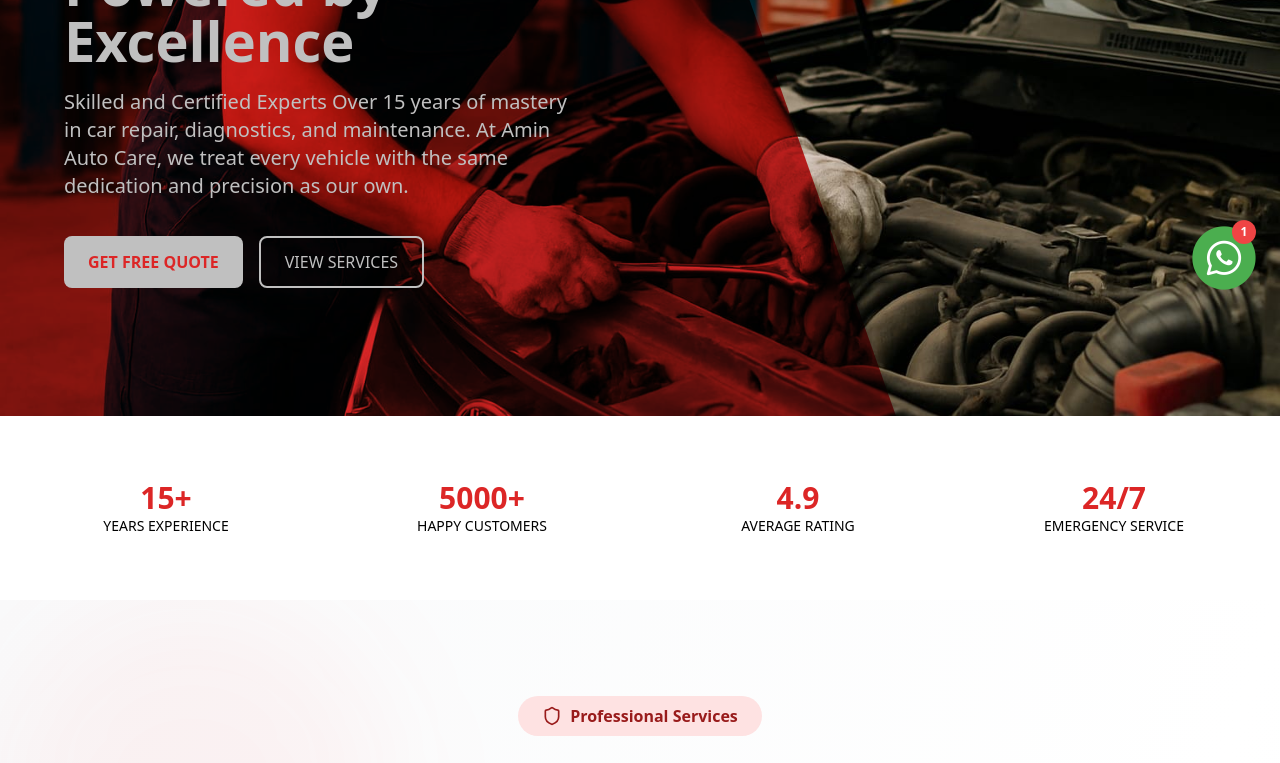
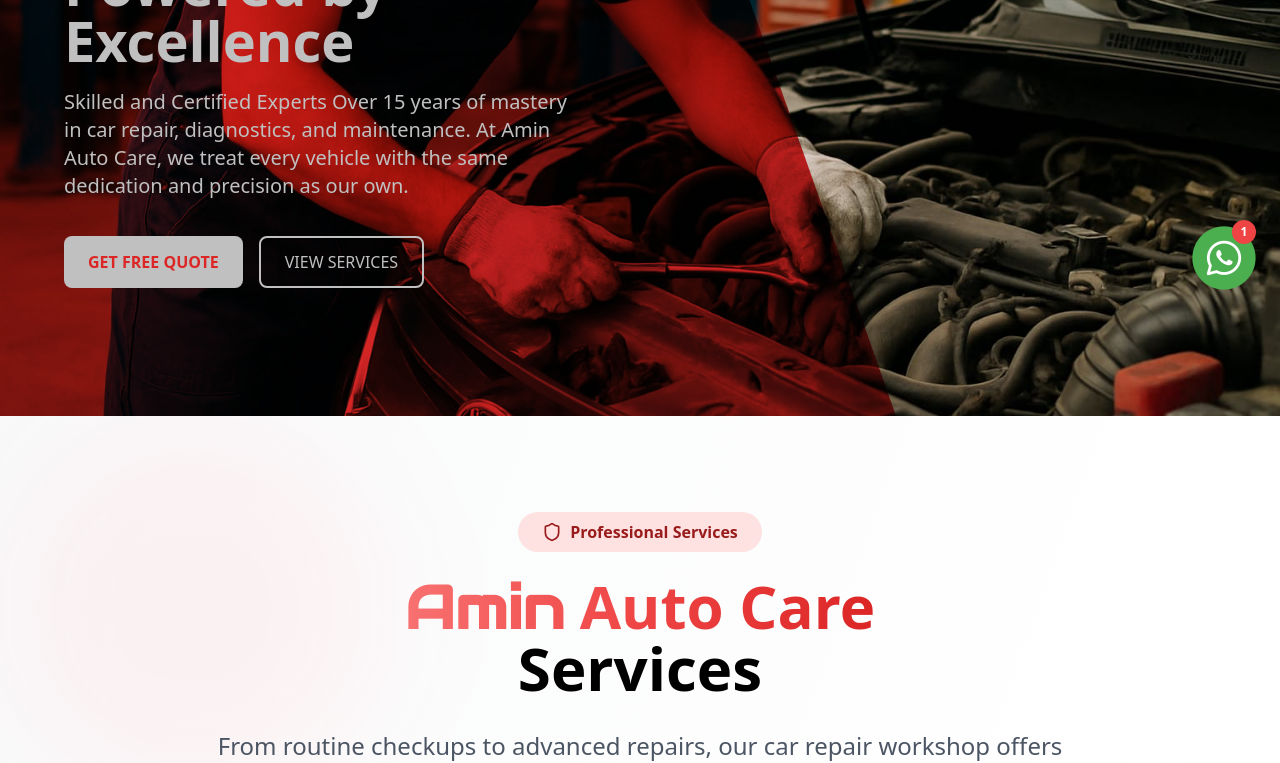
Before and after one commit to razaaliwebdev/amingarage, a React (Vite) app: page / in a window 1280 px wide. Shown: the part 480-1243 px from the top of the page. Built offline with nearby package versions, Linux system fonts and the light colour scheme.

Commit message:
fix again

```diff
--- a/index.html
+++ b/index.html
@@ -13,8 +13,19 @@
       href="https://fonts.googleapis.com/css2?family=Audiowide&display=swap"
       rel="stylesheet"
     />
-<link rel="preload" href="/assets/index.css" as="style" onload="this.rel='stylesheet'">
-<noscript><link rel="stylesheet" href="/assets/index.css"></noscript>
+    <link
+      rel="preload"
+      href="/src/index.css"
+      as="style"
+      onload="this.rel='stylesheet'"
+    />
+    <noscript><link rel="stylesheet" href="/src/index.css" /></noscript>
+    <link rel="preconnect" href="https://fonts.googleapis.com" />
+    <link rel="preconnect" href="https://fonts.gstatic.com" crossorigin />
+    <link
+      href="https://fonts.googleapis.com/css2?family=Audiowide&display=swap"
+      rel="stylesheet"
+    />
 
     <title>Amin Garage</title>
 
--- a/src/components/Hero.tsx
+++ b/src/components/Hero.tsx
@@ -64,26 +64,6 @@
           <div className="w-full md:w-1/2"></div>
         </div>
       </div>
-
-      {/* Feature Stats Section */}
-      <div className="grid grid-cols-2 md:grid-cols-4 gap-4 bg-white text-black py-8 sm:py-12 px-4 text-center">
-        <div className="p-3 sm:p-4">
-          <p className="text-2xl sm:text-3xl font-bold text-red-600">15+</p>
-          <p className="text-xs sm:text-sm font-medium">YEARS EXPERIENCE</p>
-        </div>
-        <div className="p-3 sm:p-4">
-          <p className="text-2xl sm:text-3xl font-bold text-red-600">5000+</p>
-          <p className="text-xs sm:text-sm font-medium">HAPPY CUSTOMERS</p>
-        </div>
-        <div className="p-3 sm:p-4">
-          <p className="text-2xl sm:text-3xl font-bold text-red-600">4.9</p>
-          <p className="text-xs sm:text-sm font-medium">AVERAGE RATING</p>
-        </div>
-        <div className="p-3 sm:p-4">
-          <p className="text-2xl sm:text-3xl font-bold text-red-600">24/7</p>
-          <p className="text-xs sm:text-sm font-medium">EMERGENCY SERVICE</p>
-        </div>
-      </div>
     </>
   );
 };
```
Lines whose indentation alone changed are shown as unchanged.
